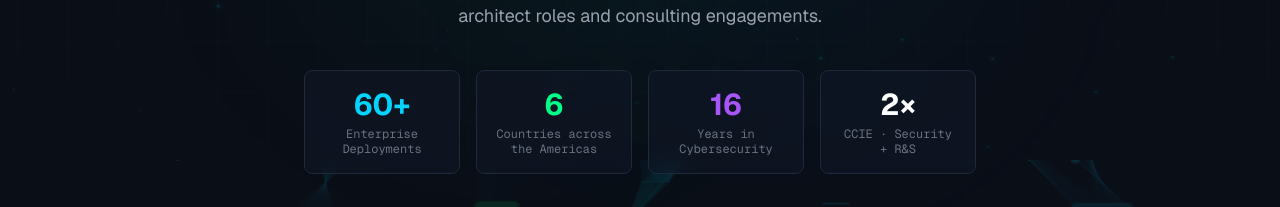
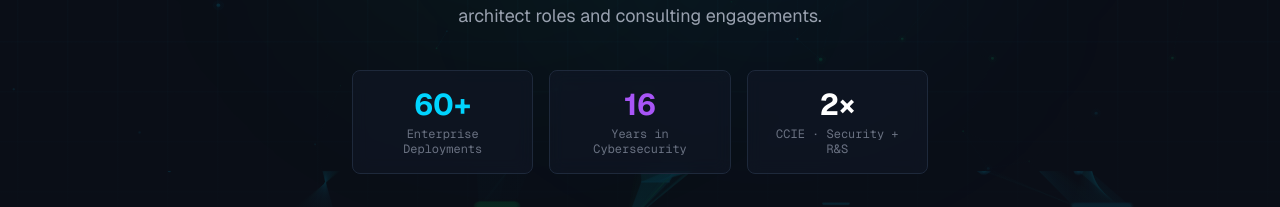
Before and after one commit to fehach/portfolio, a Next.js app: page / in a window 1280 px wide. Shown: the part 526-733 px from the top of the page. Built offline with nearby package versions, Linux system fonts and the light colour scheme; no server answers; the database is empty.

Commit message:
Remove region count from hero stats

```diff
--- a/src/components/Hero.tsx
+++ b/src/components/Hero.tsx
@@ -15,7 +15,6 @@
 
 const impactStats = [
   { value: "60+", label: "Enterprise Deployments", color: "text-neon-blue" },
-  { value: "6", label: "Countries across the Americas", color: "text-neon-green" },
   { value: "16", label: "Years in Cybersecurity", color: "text-neon-purple" },
   { value: "2\u00D7", label: "CCIE \u00B7 Security + R&S", color: "text-white" },
 ];
@@ -97,7 +96,7 @@
           engagements.
         </p>
 
-        <div className="grid grid-cols-2 sm:grid-cols-4 gap-4 max-w-2xl mx-auto mb-12">
+        <div className="grid grid-cols-1 sm:grid-cols-3 gap-4 max-w-xl mx-auto mb-12">
           {impactStats.map((stat) => (
             <div
               key={stat.label}
```
